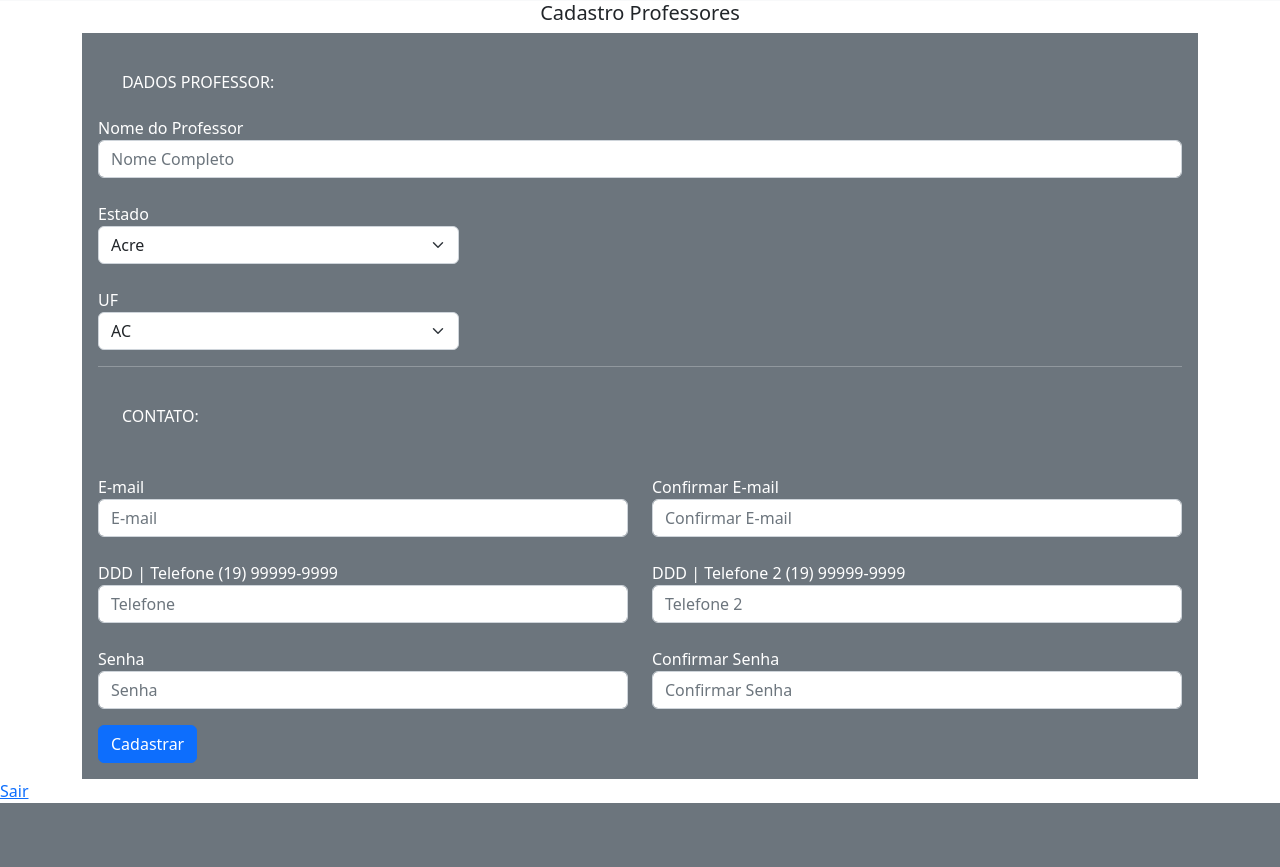
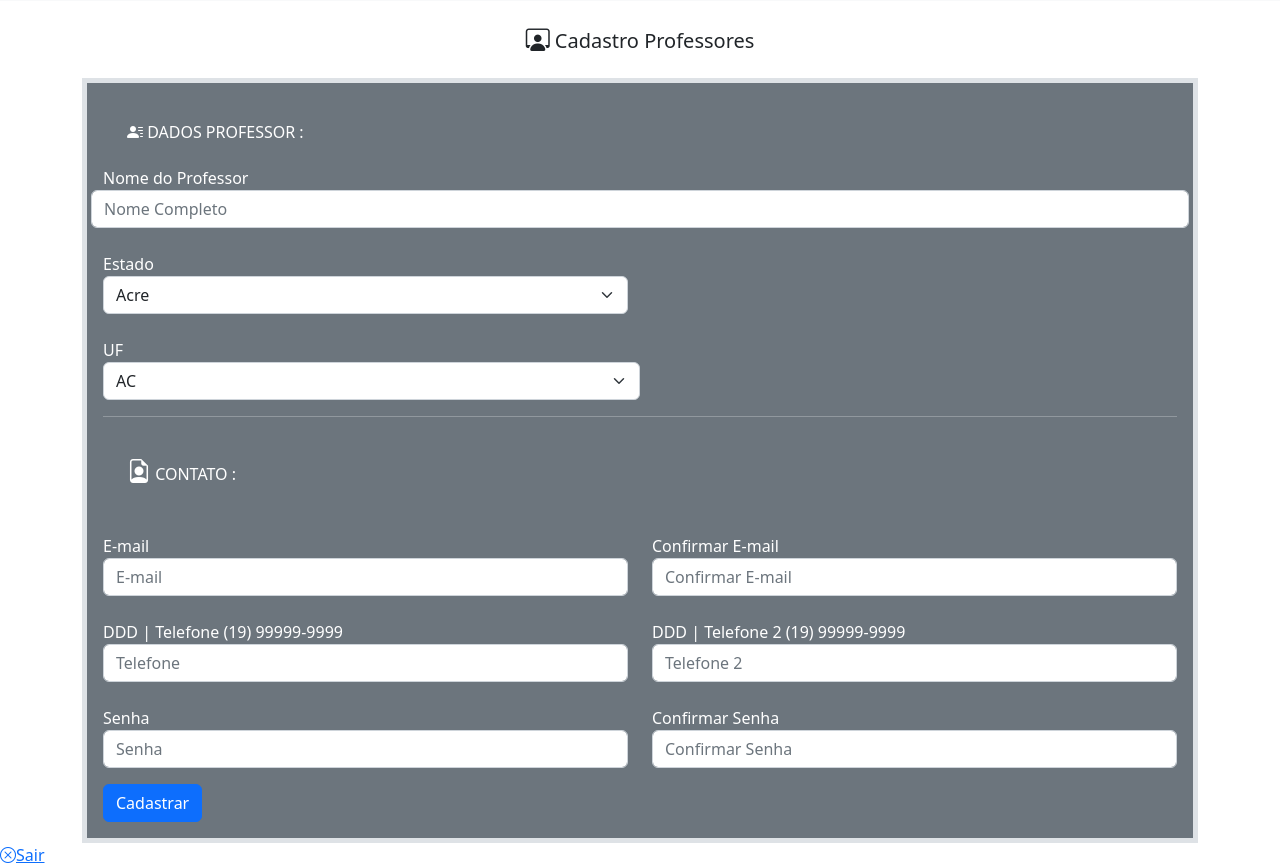
Before and after one commit to Erubbo/AutoPlanner, a PHP site: page /backend/front/cadastro_professor.php in a window 1280 px wide. Shown: the part 168-1035 px from the top of the page. Before the commit the page ends 971 px from the top, so only its background shows below. Run offline with PHP 8.4, Linux system fonts and the light colour scheme; a user stored in the database is signed in; some libraries are stand-ins or nearby versions.

Commit message:
Icones add

```diff
--- a/backend/front/cadastro_professor.php
+++ b/backend/front/cadastro_professor.php
@@ -11,6 +11,7 @@ include '../includes/conexao.php';
     <meta name="viewport" content="width=device-width, initial-scale=1.0">
     <title>Document</title>
     <link href="https://cdn.jsdelivr.net/npm/bootstrap@5.2.1/dist/css/bootstrap.min.css" rel="stylesheet" integrity="sha384-iYQeCzEYFbKjA/T2uDLTpkwGzCiq6soy8tYaI1GyVh/UjpbCx/TYkiZhlZB6+fzT" crossorigin="anonymous">
+    <link rel="stylesheet" href="https://cdn.jsdelivr.net/npm/bootstrap-icons@1.9.1/font/bootstrap-icons.css">
 </head>
 
 <body>
@@ -19,20 +20,22 @@ include '../includes/conexao.php';
     ?>
 
     <div class="container">
-        <h5 class="text-center">Cadastro Professores</h5>
-        <div class="text-bg-secondary p-3">
-        <h6 class="m-4">DADOS PROFESSOR:</h6>
+        <h5 class="text-center m-4" ><i class="bi bi-person-workspace" style="font-size: 1.5rem"></i> Cadastro Professores</h5>
+        <div class="text-bg-secondary p-3 border border-5">
+            <h6 class="m-4"><i class="bi bi-person-lines-fill" tyle="font-size: 2rem"></i> DADOS PROFESSOR :</h6>
             <div class="form-group">
                 <form action="_valida_cadastro_aluno" method="post">
 
-                <div class="form-group mt-4 ">
+                    <div class="form-group mt-4">
+                        <div class="row mt-4">
                             <label for="inputEmail4">Nome do Professor</label>
-                    <input type="text" class="form-control" id="" placeholder="Nome Completo">
+                            <input type="text" class="form-control" id="nome" name="nome" placeholder="Nome Completo">
                         </div>
 
-                    <div class="form-group col-md-4 mt-4">
+                        <div class="row">
+                            <div class="form-group col-md-6 mt-4">
                                 <label for="Pagamento">Estado</label>
-                        <select class="form-select" aria-label="Default select example">
+                                <select class="form-select" aria-label="Default select example" id="cidade" name="cidade">
 
                                     <option value="AC">Acre</option>
                                     <option value="AL">Alagoas</option>
@@ -67,9 +70,9 @@ include '../includes/conexao.php';
                         </div>
 
 
-                    <div class="form-group col-md-4 mt-4">
+                        <div class="form-group col-md-6 mt-4">
                             <label for="Pagamento">UF</label>
-                        <select class="form-select" aria-label="Default select example">
+                            <select class="form-select" aria-label="Default select example" id="uf" name="uf">
 
                                 <option value="AC">AC</option>
                                 <option value="AL">AL</option>
@@ -100,6 +103,10 @@ include '../includes/conexao.php';
                                 <option value="TO">TO</option>
                             </select>
                         </div>
+                    </div>
+            </div>
+
+
 
 
 
@@ -109,35 +116,35 @@ include '../includes/conexao.php';
             <hr>
 
             <div class="row">
-                <h6 class="m-4">CONTATO:</h6>
+                <h6 class="m-4"><i class="bi bi-file-earmark-person" style="font-size: 1.5rem"></i> CONTATO :</h6>
                 <div class="form-group col-md-6 mt-4">
                     <label for="email">E-mail</label>
-                        <input type="email" class="form-control" id="email" placeholder="E-mail" >
+                    <input type="email" class="form-control" id="email" name="email" placeholder="E-mail">
                 </div>
                 <div class="form-group col-md-6 mt-4">
                     <label for="email">Confirmar E-mail</label>
-                        <input type="email" class="form-control" id="email" placeholder="Confirmar E-mail">
+                    <input type="email" class="form-control" id="email" name="email" placeholder="Confirmar E-mail">
                 </div>
             </div>
             <div class="row">
                 <div class="form-group col-md-6 mt-4">
-                        <label for="email">DDD | Telefone (19) 99999-9999</label>
-                        <input type="number" class="form-control" id="email" placeholder="Telefone ">
+                    <label for="telefone">DDD | Telefone (19) 99999-9999</label>
+                    <input type="number" class="form-control" id="telefone" name="telefone" placeholder="Telefone ">
                 </div>
 
                 <div class="form-group col-md-6 mt-4">
-                        <label for="email">DDD | Telefone 2 (19) 99999-9999</label>
-                        <input type="number" class="form-control" id="email" placeholder="Telefone 2">
+                    <label for="telefone2">DDD | Telefone 2 (19) 99999-9999</label>
+                    <input type="number" class="form-control" id="telefone2" name="telefone2" placeholder="Telefone 2">
                 </div>
             </div>
             <div class="row">
                 <div class="form-group col-md-6 mt-4">
-                        <label for="email">Senha</label>
-                        <input type="password" class="form-control" id="senha" placeholder="Senha">
+                    <label for="senha">Senha</label>
+                    <input type="password" class="form-control" id="senha" name="senha" placeholder="Senha">
                 </div>
                 <div class="form-group col-md-6 mt-4">
-                        <label for="email">Confirmar Senha</label>
-                        <input type="password" class="form-control" id="senha2" placeholder="Confirmar Senha">
+                    <label for="senha">Confirmar Senha</label>
+                    <input type="password" class="form-control" id="senha" name="senha" placeholder="Confirmar Senha">
                 </div>
             </div>
 
@@ -148,7 +155,7 @@ include '../includes/conexao.php';
     </div>
 
 
-    <a href="backend/logout.php">Sair</a>
+    <a href="backend/logout.php"><i class="bi bi-x-circle" style="font-size: 1rem"></i>Sair</a>
     <script src="https://cdn.jsdelivr.net/npm/bootstrap@5.2.1/dist/js/bootstrap.bundle.min.js" integrity="sha384-u1OknCvxWvY5kfmNBILK2hRnQC3Pr17a+RTT6rIHI7NnikvbZlHgTPOOmMi466C8" crossorigin="anonymous"></script>
 </body>
 
```
Also changed, not shown: backend/front/cadastro_alunos.php (+6 -6 lines). Lines whose indentation alone changed are shown as unchanged.
